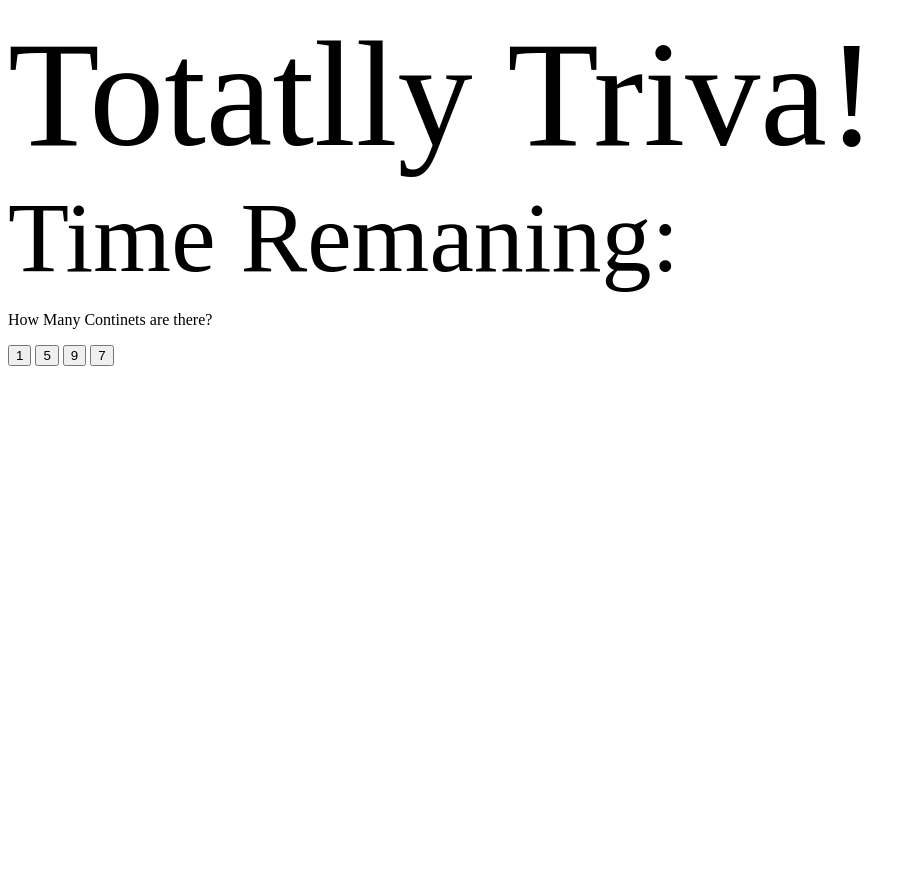
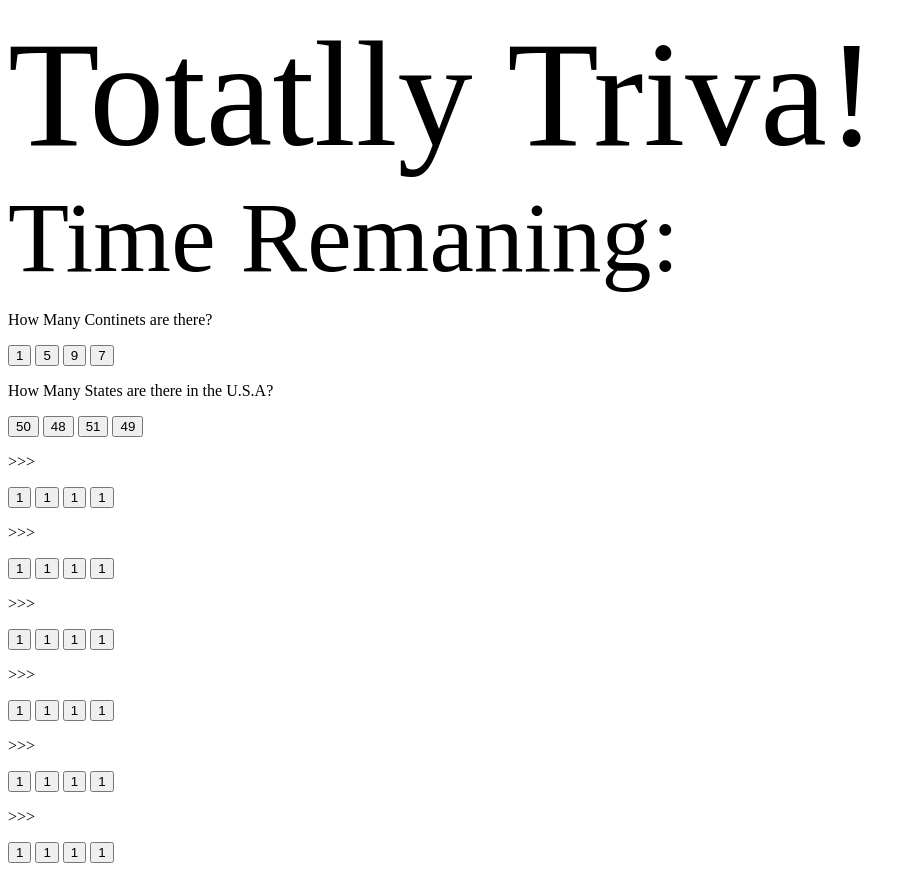
Before and after one commit to jchung225/TriviaGame, a plain HTML site: page index.html in a window 1280 px wide. Shown: the whole page, without its empty margins (0-916 px from the left). Before the commit the page ends 800 px from the top, so only its background shows below. Drawn offline with Linux system fonts and the light colour scheme.

Commit message:
questions and buttons added

```diff
--- a/index.html
+++ b/index.html
@@ -13,38 +13,66 @@
 <body>
     <div class = "Q1">
     <p>How Many Continets are there?</p>
-    <button> 1 </button>
-    <button> 5</button>
-    <button>9</button>
-    <button>7</button>
+    <button id= "Q1A1"> 1 </button>
+    <button id= "Q1A2"> 5</button>
+    <button id= "Q1A3">9</button>
+    <button id= "Q1A4">7</button>
     </div>
 
     <div class = "Q2">
-
+    <p> How Many States are there in the U.S.A?</p>
+    <button id= "Q2A1"> 50</button>
+    <button id= "Q2A2"> 48 </button>
+    <button id= "Q2A3"> 51 </button>
+    <button id= "Q2A4"> 49 </button>
     </div>
 
     <div class= "Q3">
-
+    <P> >>> </P>
+    <button id= "Q3A1"> 1 </button>
+    <button id= "Q3A2"> 1 </button>
+    <button id= "Q3A3"> 1 </button>
+    <button id= "Q3A4"> 1 </button>
     </div>
 
     <div class = "Q4">
-
+    <P> >>></P>
+    <button id= "Q4A1"> 1 </button>
+    <button id= "Q4A2"> 1 </button>
+    <button id= "Q4A3"> 1 </button>
+    <button id= "Q4A4"> 1 </button>
     </div>
 
     <div class ="Q5">
-
+    <P>>>> </P>
+    <button id= "Q5A1"> 1 </button>
+    <button id= "Q5A2"> 1 </button>
+    <button id= "Q5A3"> 1 </button>
+    <button id= "Q5A4"> 1 </button>
     </div>
 
     <div class= "Q6">
-
+    <P>>>></P>
+    <button id= "Q6A1"> 1 </button>
+    <button id= "Q6A2"> 1 </button>
+    <button id= "Q6A3"> 1 </button>
+    <button id= "Q6A4"> 1 </button>
     </div>
 
     <div class = "Q7">
-
+        <P>>>></P>
+        <button id= "Q7A1"> 1 </button>
+        <button id= "Q7A2"> 1 </button>
+        <button id= "Q7A3"> 1 </button>
+        <button id= "Q7A4"> 1 </button>
     </div>
 
     <div class = "Q8">
-
+    <P>>>></P>
+    <button id= "Q8A1"> 1 </button>
+    <button id= "Q8A2"> 1 </button>
+    <button id= "Q8A3"> 1 </button>
+    <button id= "Q8A4"> 1 </button>
     </div>
 
 </body>
```
